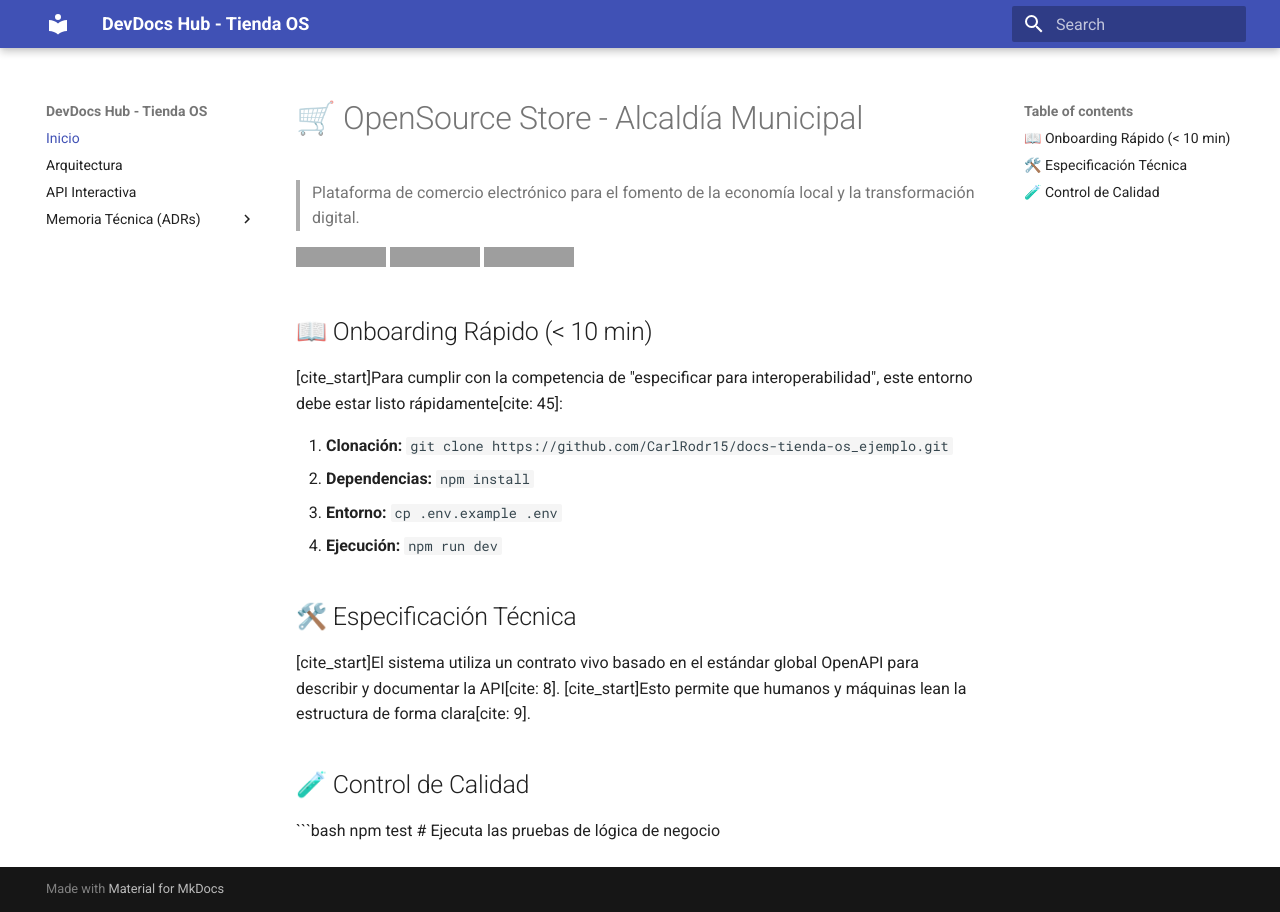
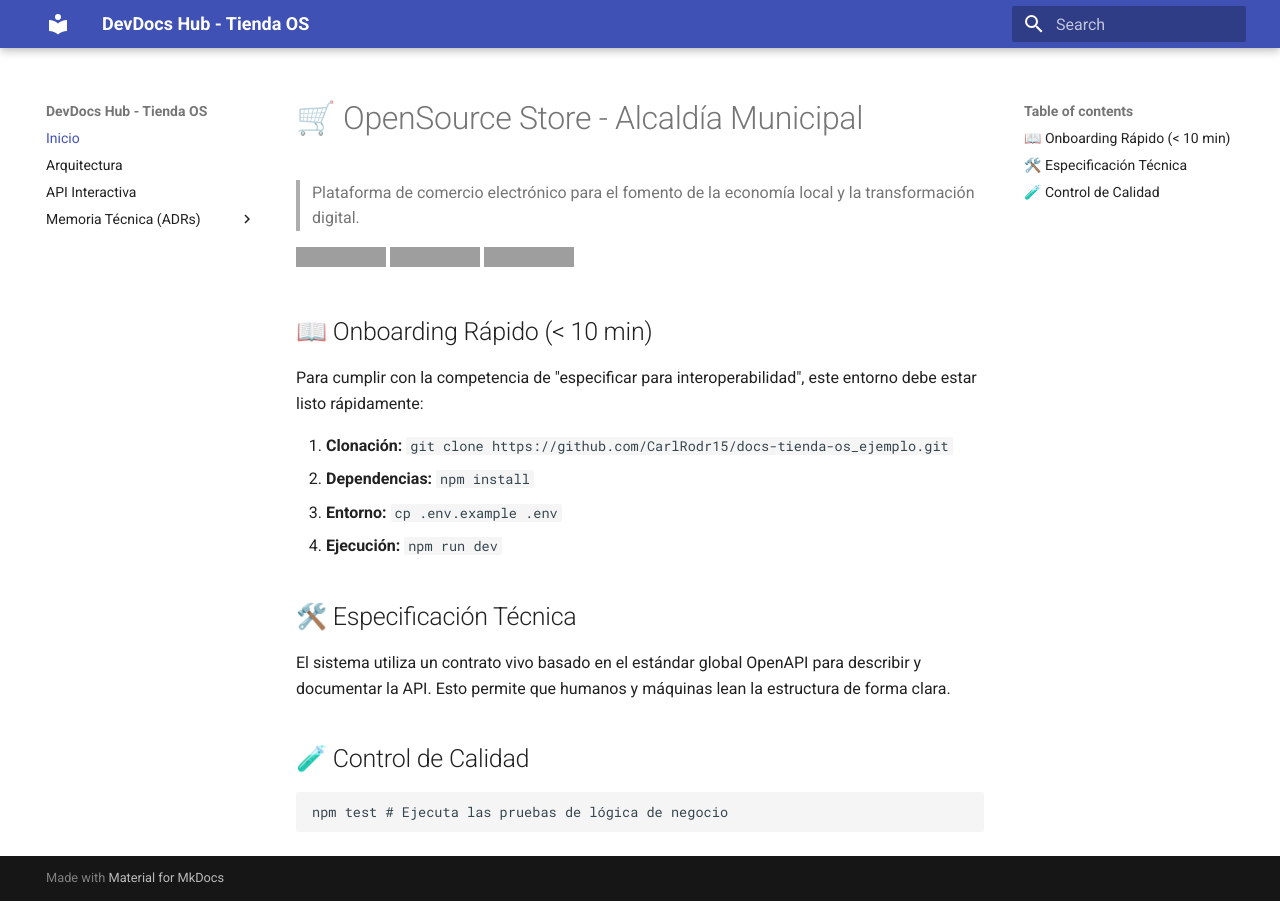
Before and after one commit to CarlRodr15/docs-tienda-os_ejemplo, an MkDocs documentation site: the page built from docs/index.md, in a window 1280 px wide. Built offline with MkDocs 1.6.1 and Material for MkDocs 9.7.7, drawn with Linux system fonts in a browser that asks for light colours; grey boxes are pictures that could not be loaded.

Commit message:
ci: quitar cite

````diff
--- a/docs/index.md
+++ b/docs/index.md
@@ -6,7 +6,7 @@
 ![License](https://img.shields.io/badge/License-MIT-yellow?style=for-the-badge)
 
 ## 📖 Onboarding Rápido (< 10 min)
-[cite_start]Para cumplir con la competencia de "especificar para interoperabilidad", este entorno debe estar listo rápidamente[cite: 45]:
+Para cumplir con la competencia de "especificar para interoperabilidad", este entorno debe estar listo rápidamente:
 
 1. **Clonación:** `git clone https://github.com/CarlRodr15/docs-tienda-os_ejemplo.git`
 2. **Dependencias:** `npm install`
@@ -14,8 +14,9 @@
 4. **Ejecución:** `npm run dev`
 
 ## 🛠️ Especificación Técnica
-[cite_start]El sistema utiliza un contrato vivo basado en el estándar global OpenAPI para describir y documentar la API[cite: 8]. [cite_start]Esto permite que humanos y máquinas lean la estructura de forma clara[cite: 9].
+El sistema utiliza un contrato vivo basado en el estándar global OpenAPI para describir y documentar la API. Esto permite que humanos y máquinas lean la estructura de forma clara.
 
 ## 🧪 Control de Calidad
 ```bash
 npm test # Ejecuta las pruebas de lógica de negocio
+```
````
